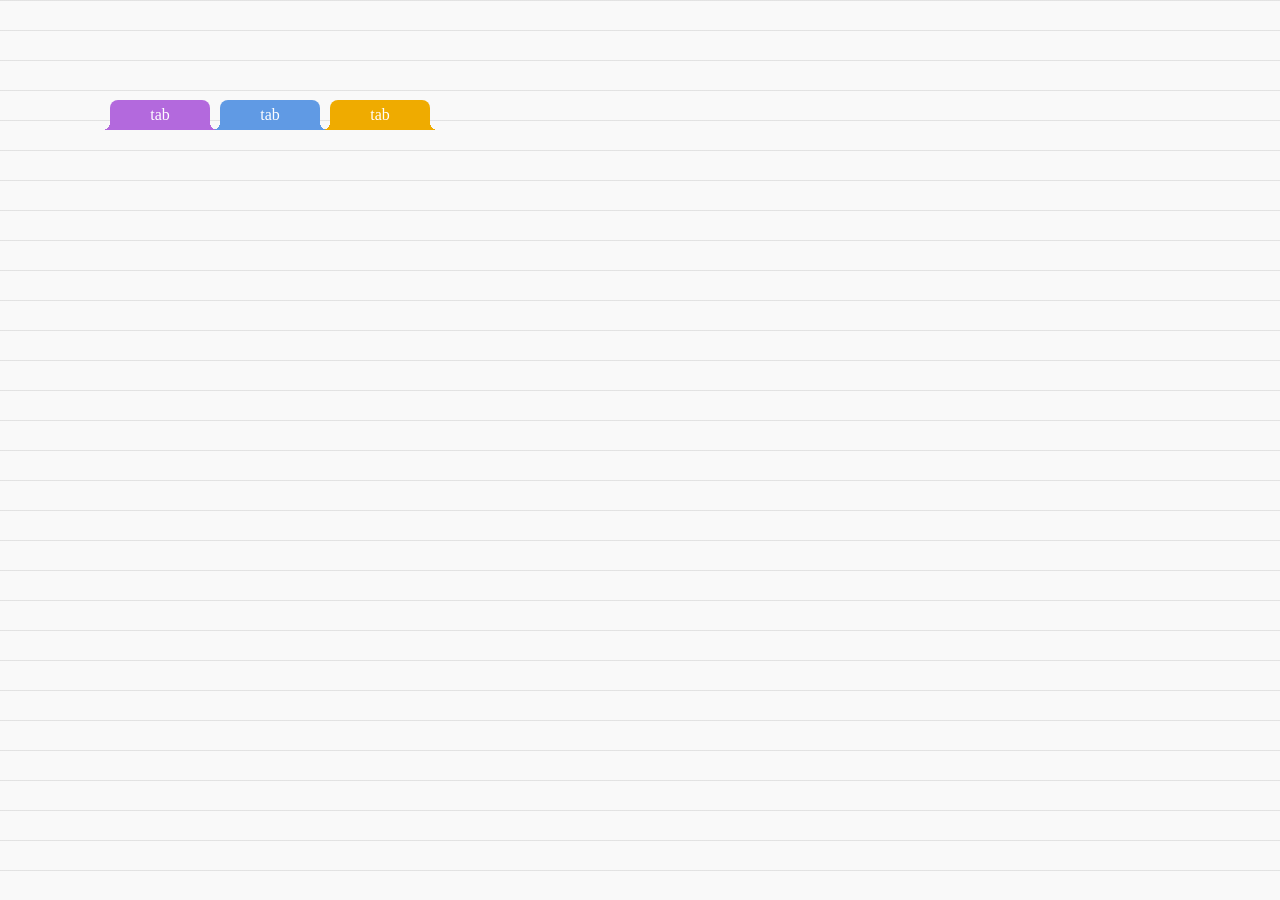
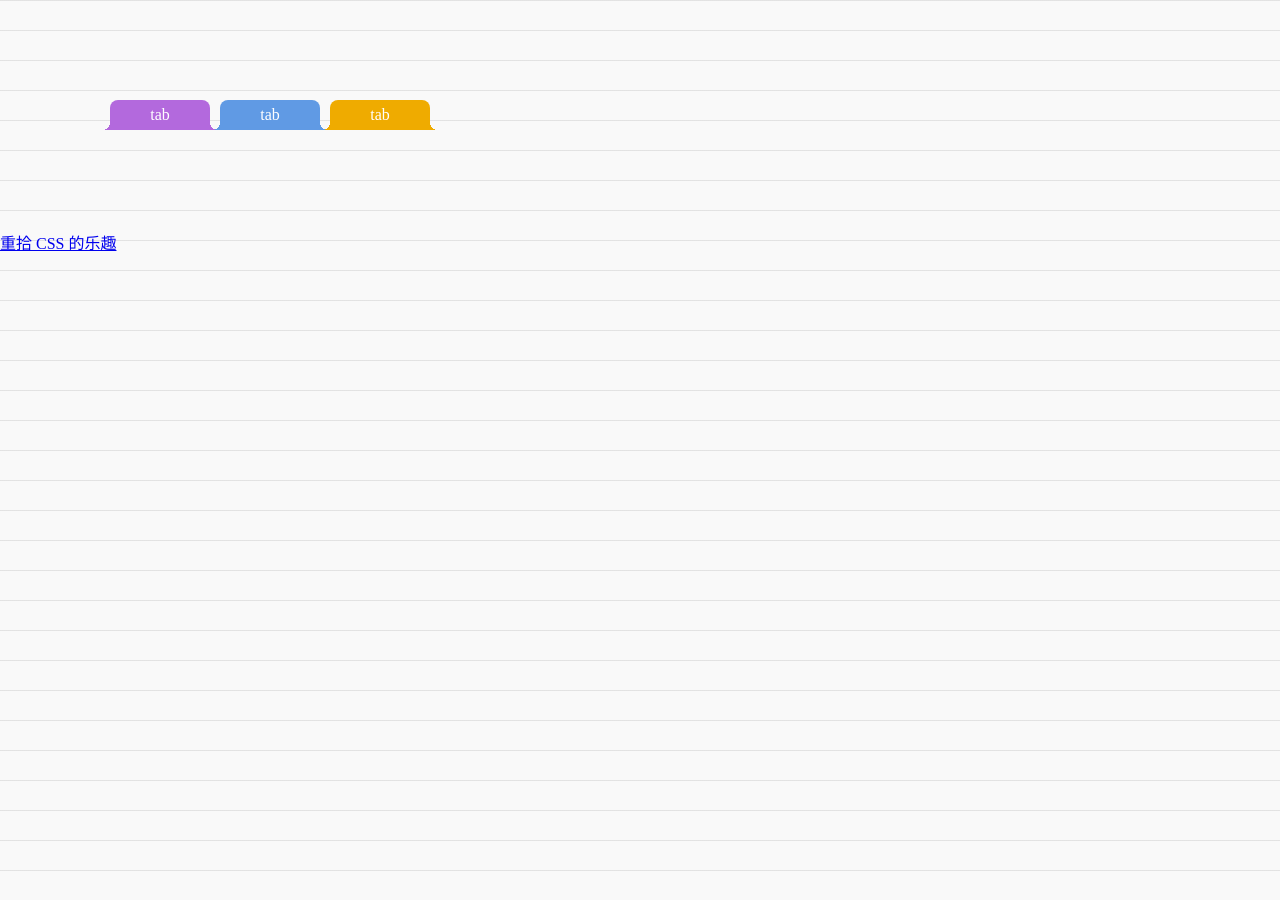
Before and after one commit to zplus/learn-css, a plain HTML site: page tab/圆润标签页/index.html in a window 1280 px wide. Drawn offline with Linux system fonts and the light colour scheme.

Commit message:
no message

```diff
--- a/tab/圆润标签页/index.html
+++ b/tab/圆润标签页/index.html
@@ -40,5 +40,6 @@
     <li class="theme-blue">tab</li>
     <li class="theme-yellow">tab</li>
 </ul>
+<a href="https://github.com/cssmagic/blog/issues/54">重拾 CSS 的乐趣</a>
 </body>
 </html>
```
